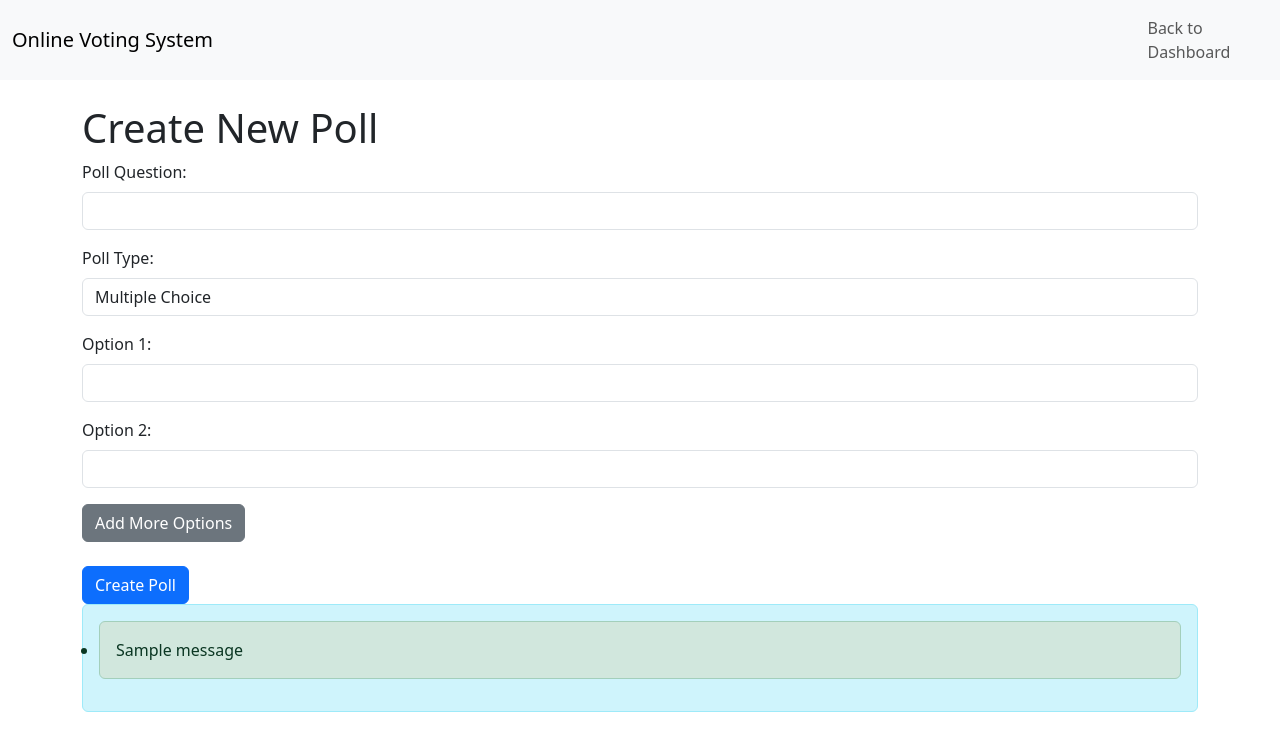
After one commit to shivaprasadcap/Online-Voting-System, a Flask app: page /create_poll in a window 1280 px wide. The commit adds this page. Shown: the top 751 px of the page. Run offline with Flask 3, Linux system fonts and the light colour scheme; the visitor is signed in with stand-in values (Sample User, id 1); tables that the repository leaves empty hold one stand-in row (values such as "Sample post"); one stand-in notice (Sample message) is shown; some libraries are stand-ins or nearby versions.

Commit message:
added admin features and polls

```diff
--- a/app.py
+++ b/app.py
@@ -34,20 +34,37 @@ class Poll(db.Model):
     __tablename__ = 'polls'
     id = db.Column(db.Integer, primary_key=True)
     question = db.Column(db.String(255), nullable=False)
+    poll_type = db.Column(db.String(50), nullable=False)  # 'multiple_choice' or 'suggestion'
     is_active = db.Column(db.Boolean, default=True)
-    votes = db.relationship('Vote', backref='poll', lazy=True)
+
+    # Changed the backref to 'poll_options' to avoid conflict with 'options' on Poll
+    options = db.relationship('PollOption', backref='poll_ref', lazy=True)
+
+class PollOption(db.Model):
+    __tablename__ = 'poll_options'
+    id = db.Column(db.Integer, primary_key=True)
+    poll_id = db.Column(db.Integer, db.ForeignKey('polls.id'), nullable=False)
+    option_text = db.Column(db.String(255), nullable=False)
+
+    # This relationship links PollOption to Poll via 'poll_id'
+    # Here the 'poll_ref' backref is used, which avoids conflict with 'options' on Poll.
+    poll = db.relationship('Poll', backref=db.backref('poll_options', lazy=True))
 
 class Vote(db.Model):
     __tablename__ = 'votes'
     id = db.Column(db.Integer, primary_key=True)
     user_id = db.Column(db.Integer, db.ForeignKey('users.id'), nullable=False)
     poll_id = db.Column(db.Integer, db.ForeignKey('polls.id'), nullable=False)
+    option_id = db.Column(db.Integer, db.ForeignKey('poll_options.id'))  # For multiple-choice
+    response = db.Column(db.String(255))  # For suggestion-type polls
 
 
 # Routes
+
 @app.route('/')
 def home():
     return render_template('home.html')
+
 
 @app.route('/register', methods=['GET', 'POST'])
 def register():
@@ -69,6 +86,7 @@ def register():
 
     return render_template('register.html')
 
+
 @app.route('/login', methods=['GET', 'POST'])
 def login():
     if request.method == 'POST':
@@ -78,7 +96,7 @@ def login():
         user = User.query.filter_by(username=username).first()
 
         if user and user.check_password(password):
-            # No JWT token needed here anymore, we can just redirect
+            session['user_id'] = user.id  # Store user ID in session
             flash("Login successful!", 'success')
             return redirect(url_for('polls_page'))  # Redirect to the polls page after login
 
@@ -86,6 +104,7 @@ def login():
         return redirect(url_for('login'))
 
     return render_template('login.html')
+
 
 @app.route('/admin_login', methods=['GET', 'POST'])
 def admin_login():
@@ -95,9 +114,8 @@ def admin_login():
 
         user = User.query.filter_by(username=username).first()
 
-        # if user and user.check_password(password) and user.is_admin:
-        if user and user.check_password(password):
-            # session['user_id'] = user.id  # Store user ID in session to identify logged-in admin
+        if user and user.check_password(password) and user.is_admin:
+            session['user_id'] = user.id  # Store user ID in session
             flash("Login successful!", 'success')
             return redirect(url_for('admin_dashboard'))  # Redirect to the admin dashboard
 
@@ -106,76 +124,124 @@ def admin_login():
 
     return render_template('admin_login.html')
 
+
 @app.route('/admin_dashboard')
 def admin_dashboard():
-    # Check if the user is an admin
     user_id = session.get('user_id')
     user = User.query.get(user_id)
 
-    # if not user or not user.is_admin:
-    # if user and user.check_password(password):
-    if user == 'shivaprn':
+    if not user or not user.is_admin:
         flash("You are not authorized to view this page.", 'danger')
-        return redirect(url_for('home'))  # Redirect to home if not admin
+        return redirect(url_for('home'))
 
-    return render_template('admin_dashboard.html')  # Your admin dashboard page
+    # Query all polls to display
+    polls = Poll.query.all()
 
-@app.route('/polls')
-def polls_page():
-    # Since we are no longer using JWT, we simply assume the user is logged in and proceed
-    # In a real-world scenario, you would use sessions or some other way to identify the user.
-    # For now, let's just return the polls directly.
-
-    polls = Poll.query.filter_by(is_active=True).all()
-    return render_template('polls.html', polls=polls)
+    return render_template('admin_dashboard.html', polls=polls)
 
 @app.route('/create_poll', methods=['GET', 'POST'])
 def create_poll():
-    # Verify that the user is an admin
-    user = User.query.first()  # Replace this with the actual session or user verification logic
+    user_id = session.get('user_id')
+    user = User.query.get(user_id)
+
     if not user or not user.is_admin:
         flash("You are not authorized to create polls.", 'danger')
         return redirect(url_for('polls_page'))
 
     if request.method == 'POST':
         question = request.form.get('question')
+        poll_type = request.form.get('poll_type')
 
-        if question:
-            poll = Poll(question=question)
-            db.session.add(poll)
+        # Validate that a question was provided
+        if not question:
+            flash("Poll question cannot be empty.", 'danger')
+            return redirect(url_for('create_poll'))
+
+        poll = Poll(question=question, poll_type=poll_type)
+        db.session.add(poll)
+        db.session.commit()  # Save the poll first to get poll_id
+
+        if poll_type == 'multiple_choice':
+            options = []
+            option_count = 1
+            while True:
+                option_text = request.form.get(f'option_{option_count}')
+                if option_text:
+                    options.append(PollOption(poll_id=poll.id, option_text=option_text))
+                    option_count += 1
+                else:
+                    break  # Stop when no more options are found in the form
+
+            # Ensure there are at least 2 options
+            if len(options) < 2:
+                flash("You must provide at least two options for a multiple-choice poll.", 'danger')
+                db.session.delete(poll)  # Rollback the poll creation
+                db.session.commit()
+                return redirect(url_for('create_poll'))
+
+            db.session.add_all(options)
             db.session.commit()
 
-            flash("Poll created successfully!", 'success')
-            return redirect(url_for('admin_dashboard'))
-
-        flash("Please enter a valid question for the poll.", 'danger')
+        flash("Poll created successfully!", 'success')
+        return redirect(url_for('admin_dashboard'))
 
     return render_template('create_poll.html')
 
+
+@app.route('/polls')
+def polls_page():
+    polls = Poll.query.filter_by(is_active=True).all()
+    return render_template('polls.html', polls=polls)
+
+
 @app.route('/vote/<int:poll_id>', methods=['POST'])
 def vote(poll_id):
-    # We assume the user is logged in, but in this simplified version, there's no actual authentication
-    # You may want to add logic to handle users' votes based on the session or username.
-
-    # For now, let’s proceed with the assumption that a valid user is logged in (perhaps via a session).
-
-    user = User.query.first()  # In a real case, you would identify the logged-in user from the session or cookies.
+    user_id = session.get('user_id')
+    user = User.query.get(user_id)
 
     if not user:
         return jsonify(message="User not found"), 404
-
-    if Vote.query.filter_by(user_id=user.id, poll_id=poll_id).first():
-        return jsonify(message="You have already voted on this poll."), 403
 
     poll = Poll.query.get(poll_id)
     if not poll:
         return jsonify(message="Poll not found"), 404
 
-    vote = Vote(user_id=user.id, poll_id=poll.id)
-    db.session.add(vote)
-    db.session.commit()
+    if poll.poll_type == 'multiple_choice':
+        option_id = request.form.get('choice')
+        if not option_id:
+            return jsonify(message="Please select an option."), 400
 
-    return jsonify(message="Vote successfully casted."), 200
+        option = PollOption.query.get(option_id)
+        if not option or option.poll_id != poll_id:
+            return jsonify(message="Invalid option selected."), 400
+
+        existing_vote = Vote.query.filter_by(user_id=user.id, poll_id=poll.id).first()
+        if existing_vote:
+            return jsonify(message="You have already voted on this poll."), 403
+
+        vote = Vote(user_id=user.id, poll_id=poll.id, option_id=option.id)
+        db.session.add(vote)
+        db.session.commit()
+
+        return jsonify(message="Vote successfully casted."), 200
+
+    elif poll.poll_type == 'suggestion':
+        response = request.form.get('response')
+        if not response:
+            return jsonify(message="Please provide a suggestion."), 400
+
+        existing_vote = Vote.query.filter_by(user_id=user.id, poll_id=poll.id).first()
+        if existing_vote:
+            return jsonify(message="You have already voted on this poll."), 403
+
+        vote = Vote(user_id=user.id, poll_id=poll.id, response=response)
+        db.session.add(vote)
+        db.session.commit()
+
+        return jsonify(message="Suggestion submitted successfully."), 200
+
+    return jsonify(message="Poll type not supported."), 400
+
 
 if __name__ == '__main__':
     app.run(debug=True)
--- /dev/null
+++ b/templates/create_poll.html
@@ -0,0 +1,109 @@
+<!DOCTYPE html>
+<html lang="en">
+<head>
+    <meta charset="UTF-8">
+    <meta name="viewport" content="width=device-width, initial-scale=1.0">
+    <title>Create Poll</title>
+    <link href="https://cdnjs.cloudflare.com/ajax/libs/bootstrap/5.3.0/css/bootstrap.min.css" rel="stylesheet">
+</head>
+<body>
+    <nav class="navbar navbar-expand-lg navbar-light bg-light">
+        <div class="container-fluid">
+            <a class="navbar-brand" href="#">Online Voting System</a>
+            <button class="navbar-toggler" type="button" data-bs-toggle="collapse" data-bs-target="#navbarNav" aria-controls="navbarNav" aria-expanded="false" aria-label="Toggle navigation">
+                <span class="navbar-toggler-icon"></span>
+            </button>
+        </div>
+        <div class="collapse navbar-collapse" id="navbarNav">
+            <ul class="navbar-nav ms-auto">
+                <li class="nav-item">
+                    <a class="nav-link" href="{{ url_for('admin_dashboard') }}">Back to Dashboard</a>  <!-- Link to go back to admin dashboard -->
+                </li>
+            </ul>
+        </div>
+    </nav>
+
+    <div class="container mt-4">
+        <h1>Create New Poll</h1>
+
+        <form method="POST">
+            <div class="mb-3">
+                <label for="question" class="form-label">Poll Question:</label>
+                <input type="text" name="question" id="question" class="form-control" required>
+            </div>
+
+            <div class="mb-3">
+                <label for="poll_type" class="form-label">Poll Type:</label>
+                <select name="poll_type" id="poll_type" class="form-control" required>
+                    <option value="multiple_choice">Multiple Choice</option>
+                    <option value="suggestion">Suggestion</option>
+                </select>
+            </div>
+
+            <div id="options">
+                <div class="option-group mb-3">
+                    <label for="option_1" class="form-label">Option 1:</label>
+                    <input type="text" name="option_1" id="option_1" class="form-control" required>
+                </div>
+                <div class="option-group mb-3">
+                    <label for="option_2" class="form-label">Option 2:</label>
+                    <input type="text" name="option_2" id="option_2" class="form-control" required>
+                </div>
+            </div>
+
+            <button type="button" id="add-option-btn" class="btn btn-secondary">Add More Options</button><br><br>
+
+            <button type="submit" class="btn btn-primary">Create Poll</button>
+        </form>
+
+        <script>
+            // JavaScript to dynamically add more options for multiple-choice polls
+            const addOptionBtn = document.getElementById('add-option-btn');
+            const optionsContainer = document.getElementById('options');
+            let optionCount = 2; // Start with two options
+
+            addOptionBtn.addEventListener('click', () => {
+                optionCount++;
+                const newOption = document.createElement('div');
+                newOption.classList.add('option-group', 'mb-3');
+                newOption.innerHTML = `
+                    <label for="option_${optionCount}" class="form-label">Option ${optionCount}:</label>
+                    <input type="text" name="option_${optionCount}" id="option_${optionCount}" class="form-control" required>
+                `;
+                optionsContainer.appendChild(newOption);
+            });
+
+            // JavaScript to show/hide options for suggestion polls
+            const pollTypeSelect = document.getElementById('poll_type');
+            const optionsDiv = document.getElementById('options');
+
+            pollTypeSelect.addEventListener('change', function() {
+                if (pollTypeSelect.value === 'multiple_choice') {
+                    optionsDiv.style.display = 'block';
+                    addOptionBtn.style.display = 'block';
+                } else {
+                    optionsDiv.style.display = 'none';
+                    addOptionBtn.style.display = 'none';
+                }
+            });
+
+            // Initially hide options if it's a suggestion poll
+            if (pollTypeSelect.value === 'suggestion') {
+                optionsDiv.style.display = 'none';
+                addOptionBtn.style.display = 'none';
+            }
+        </script>
+
+        {% with messages = get_flashed_messages(with_categories=true) %}
+            {% if messages %}
+                <ul class="alert alert-info">
+                    {% for category, message in messages %}
+                        <li class="alert alert-{{ category }}">{{ message }}</li>
+                    {% endfor %}
+                </ul>
+            {% endif %}
+        {% endwith %}
+
+    </div>
+</body>
+</html>
```
Also changed, not shown: templates/admin_dashboard.html (+30 -5 lines), templates/polls.html (+61 -19 lines).
